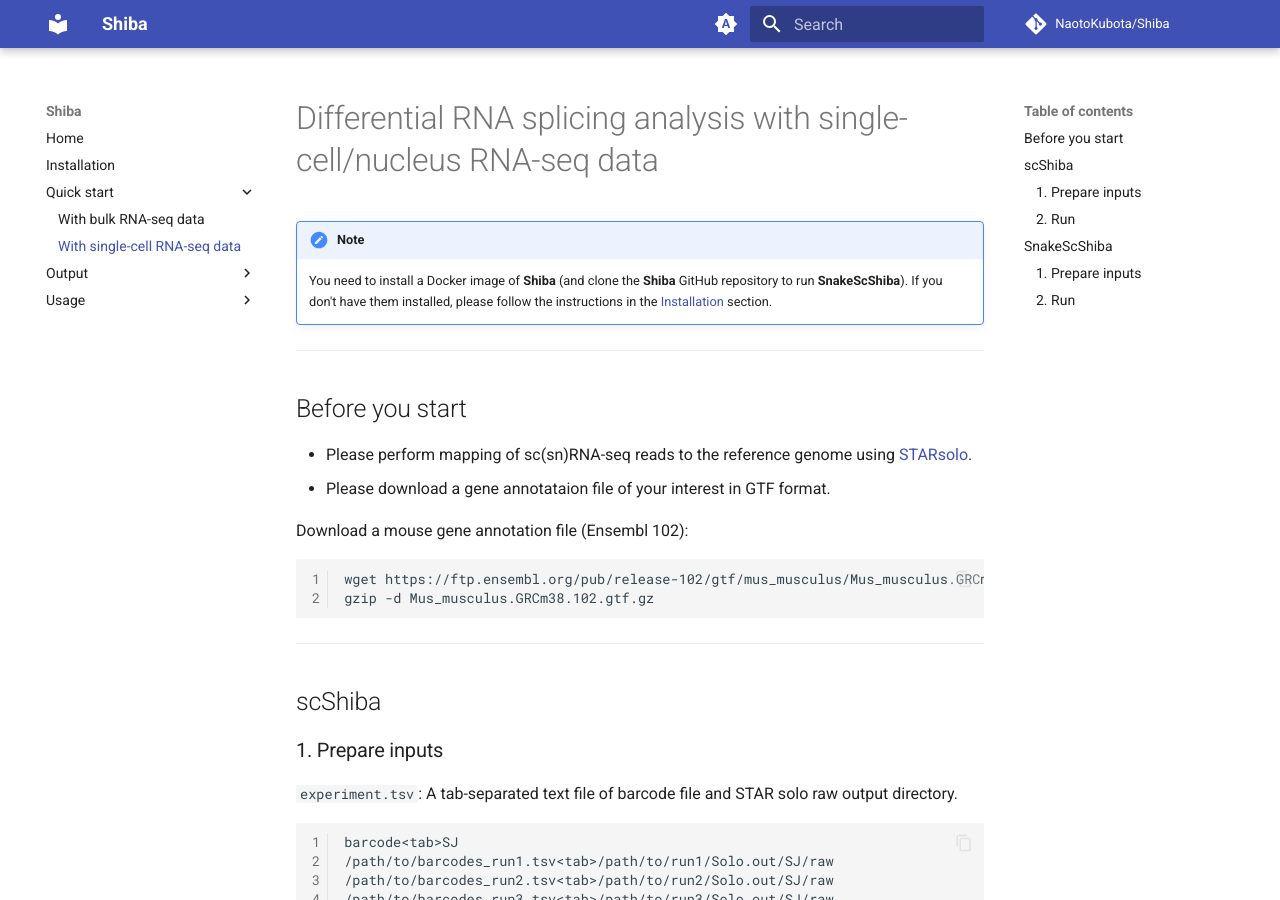
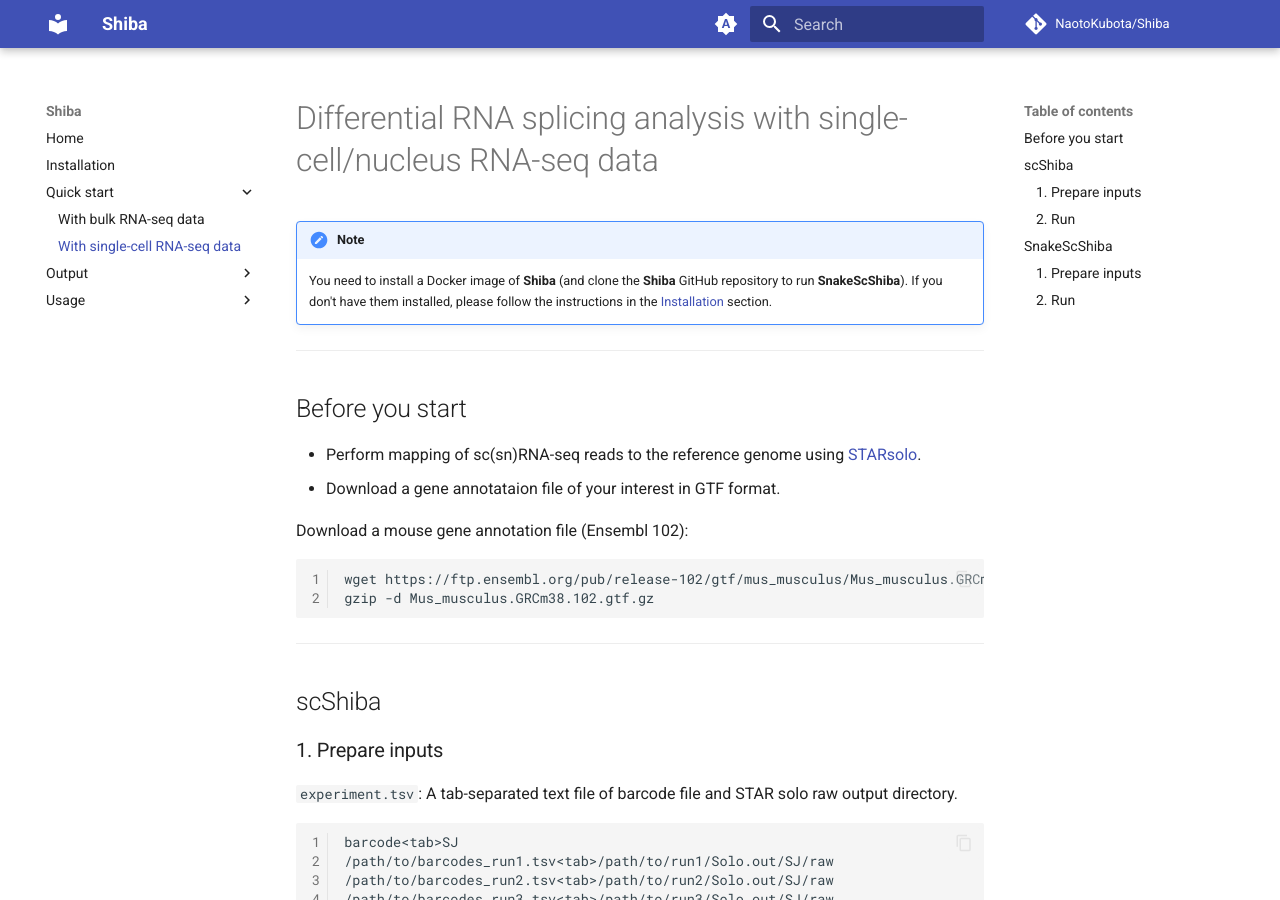
Before and after one commit to NaotoKubota/Shiba, an MkDocs documentation site: the page built from docs/quickstart/diff_splicing_sc.md, in a window 1280 px wide and 900 px high. Built offline with MkDocs 1.6.1 and Material for MkDocs 9.7.7, drawn with Linux system fonts in a browser that asks for light colours; comment, search, counter and statistics services are not loaded.

Commit message:
chore: Update documentation for RNA-seq and scRNA-seq data processing

```diff
--- a/docs/quickstart/diff_splicing_sc.md
+++ b/docs/quickstart/diff_splicing_sc.md
@@ -8,8 +8,8 @@
 
 ## Before you start
 
-- Please perform mapping of sc(sn)RNA-seq reads to the reference genome using [STARsolo](https://github.com/alexdobin/STAR/blob/master/docs/STARsolo.md).
-- Please download a gene annotataion file of your interest in GTF format.
+- Perform mapping of sc(sn)RNA-seq reads to the reference genome using [STARsolo](https://github.com/alexdobin/STAR/blob/master/docs/STARsolo.md).
+- Download a gene annotataion file of your interest in GTF format.
 
 Download a mouse gene annotation file (Ensembl 102):
 
```
Also changed, not shown: docs/quickstart/diff_splicing_bulk.md (+2 -2 lines).
